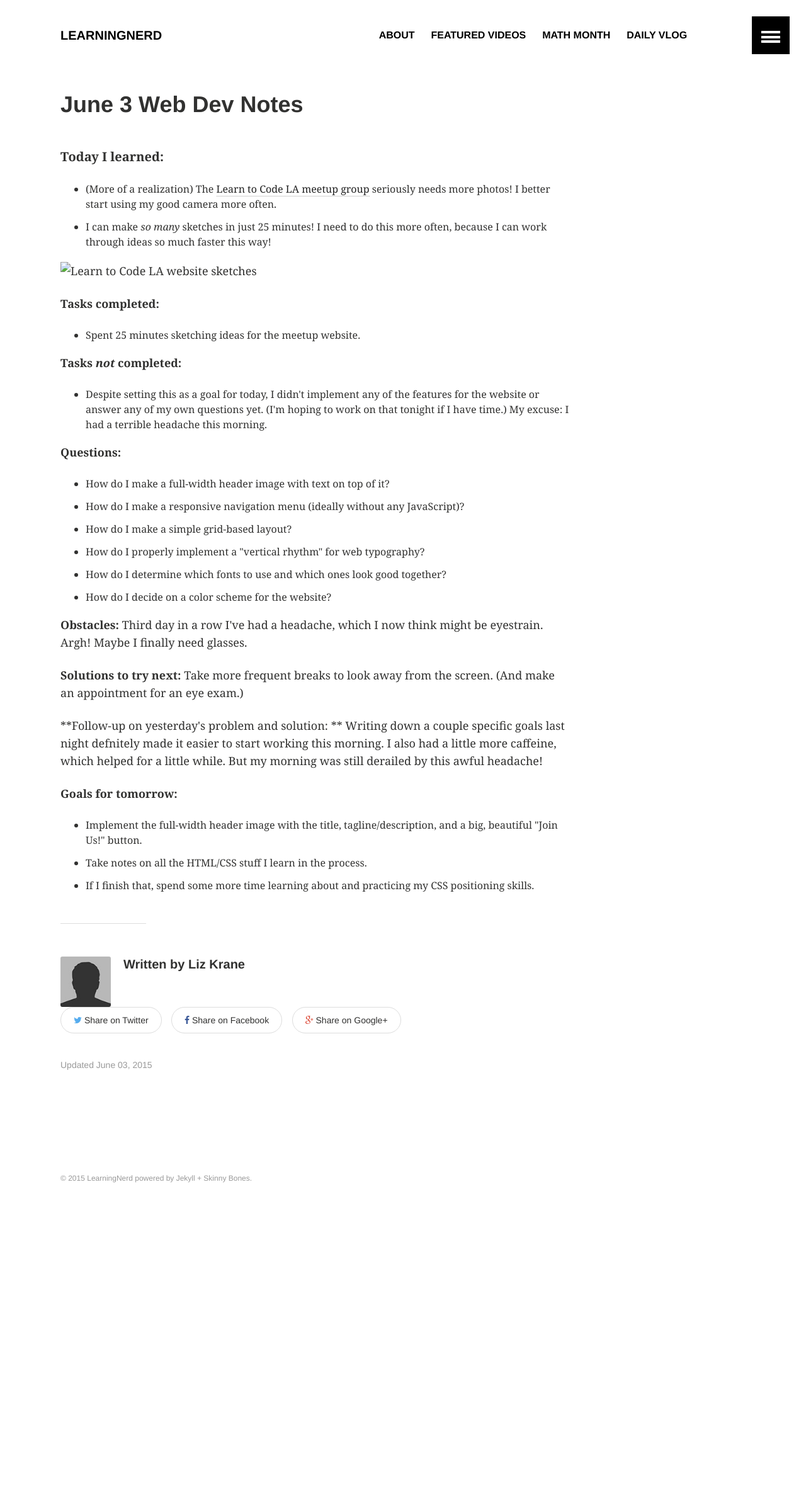
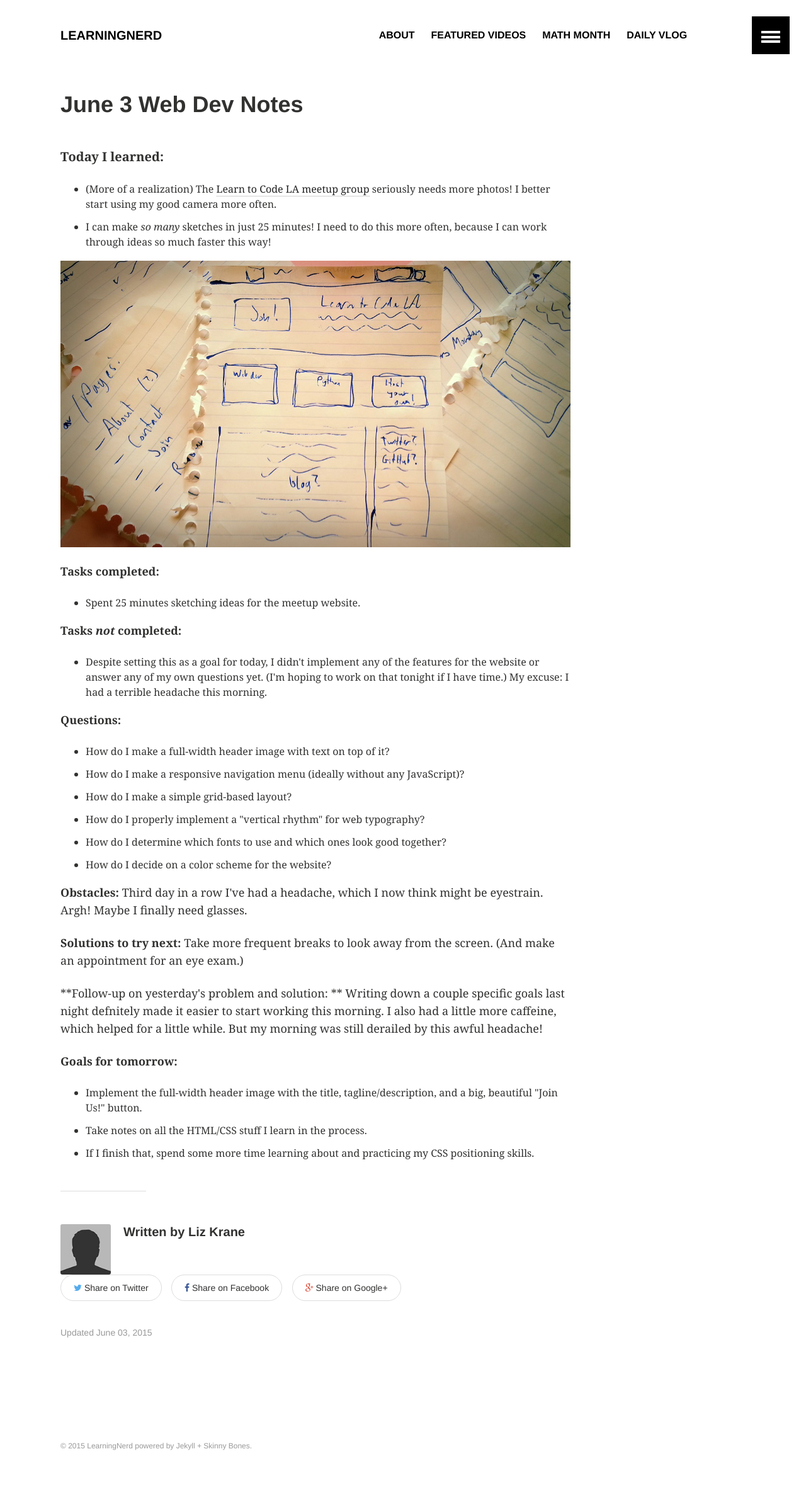
Before and after one commit to LearningNerd/learningnerd.github.io, a Jekyll site: the page built from _posts/2015-06-03-overview.md, in a window 1280 px wide. Shown: the whole page at 63% size. Built offline with Jekyll 4.4.1, drawn with Linux system fonts in a browser that asks for light colours; before the commit the page ends 1957 px from its top, so only the background shows below that.

Commit message:
fixed broken images on old blog posts

```diff
--- a/_posts/2015-06-03-overview.md
+++ b/_posts/2015-06-03-overview.md
@@ -8,7 +8,7 @@ permalink: /2015/06/03/overview/
 *   (More of a realization) The [Learn to Code LA meetup group](http://www.meetup.com/LearnToCodeLA/) seriously needs more photos! I better start using my good camera more often.
 *   I can make _so many_ sketches in just 25 minutes! I need to do this more often, because I can work through ideas so much faster this way!
 
-![Learn to Code LA website sketches](images/learntocodelawebsitesketches.jpg)
+![Learn to Code LA website sketches](/images/learntocodelawebsitesketches.jpg)
 
 **Tasks completed:**
 
```
Also changed, not shown: _posts/2015-06-06-overview.md (+1 -1 lines).
